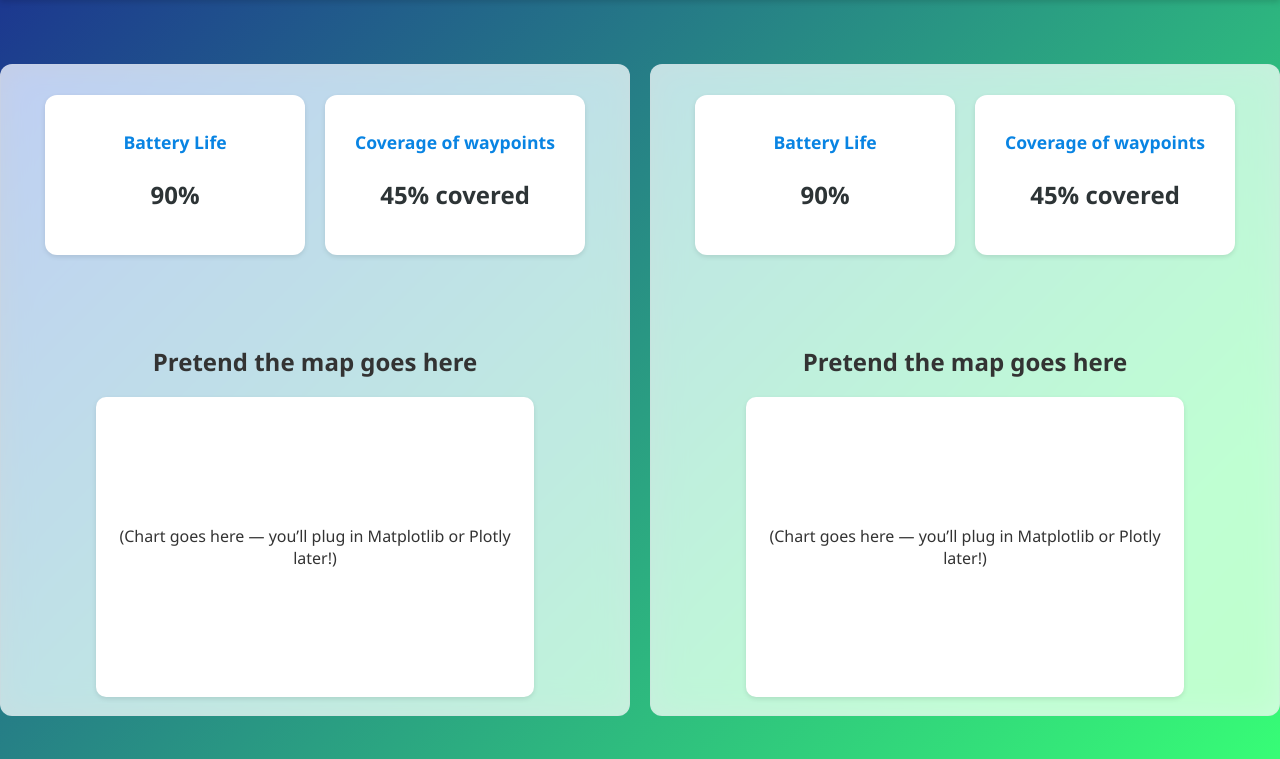
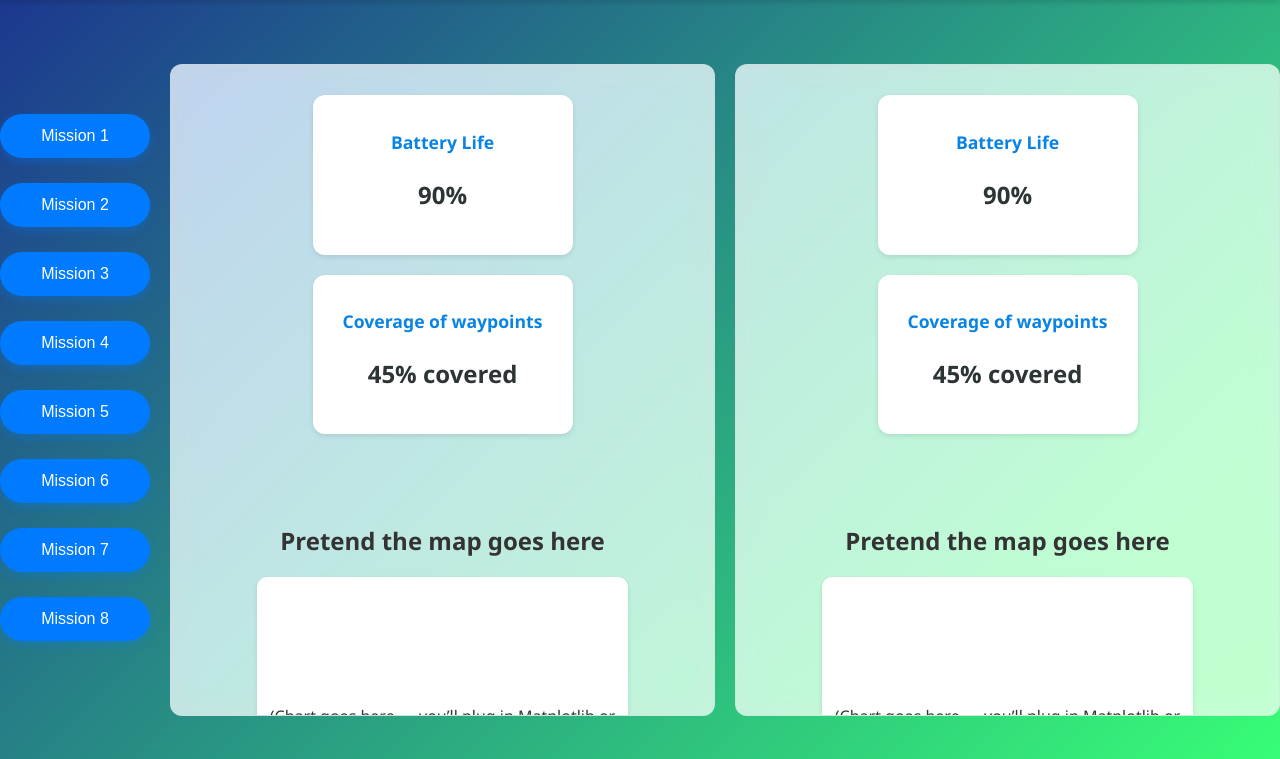
Before and after one commit to Diego5936/KDKR, a Flask app: page / in a window 1280 px wide. Shown: the part 79-838 px from the top of the page. Run offline with Flask 3, Linux system fonts and the light colour scheme.

Commit message:
css changes to add buttons

```diff
--- a/frontend/static/style.css
+++ b/frontend/static/style.css
@@ -85,7 +85,7 @@
     border-radius: 12px;
     border: 1px solid rgba(209, 213, 219, 0.3);
     height: 650px;
-    width: 750px;
+    width: 600px;
     overflow: hidden;
     margin: auto;
     flex: fit-content;
@@ -98,3 +98,34 @@
       align-items: center;
       gap: 20px;
 }
+
+
+.rounded-btn {
+  background-color: #007bff;
+  color: white;
+  border: none;
+  border-radius: 25px;
+  padding: 12px 24px;
+  margin-bottom: 25px;
+  font-size: 16px;
+  font-weight: 500;
+  height: 44px;
+  width: 150px;
+  display: block;
+  cursor: pointer;
+  transition: all 0.3s ease;
+  box-shadow: 0 4px 10px rgba(0, 123, 255, 0.3);
+}
+
+
+.rounded-btn:hover {
+  background-color: #0056b3;
+  box-shadow: 0 6px 14px rgba(0, 123, 255, 0.4);
+  transform: translateY(-2px);
+}
+
+
+.rounded-btn:active {
+  transform: translateY(0);
+  box-shadow: 0 3px 6px rgba(0, 123, 255, 0.3);
+}
--- a/frontend/templates/index.html
+++ b/frontend/templates/index.html
@@ -13,6 +13,18 @@
   </header>
 
 <div class="container">
+
+  <div>
+    <button class="rounded-btn" >Mission 1</button>
+    <button class="rounded-btn" >Mission 2</button>
+    <button class="rounded-btn" >Mission 3</button>
+    <button class="rounded-btn" >Mission 4</button>
+    <button class="rounded-btn" >Mission 5</button>
+    <button class="rounded-btn" >Mission 6</button>
+    <button class="rounded-btn" >Mission 7</button>
+    <button class="rounded-btn" >Mission 8</button>
+
+  </div>
 
  <div class="middle-container">
 
```
